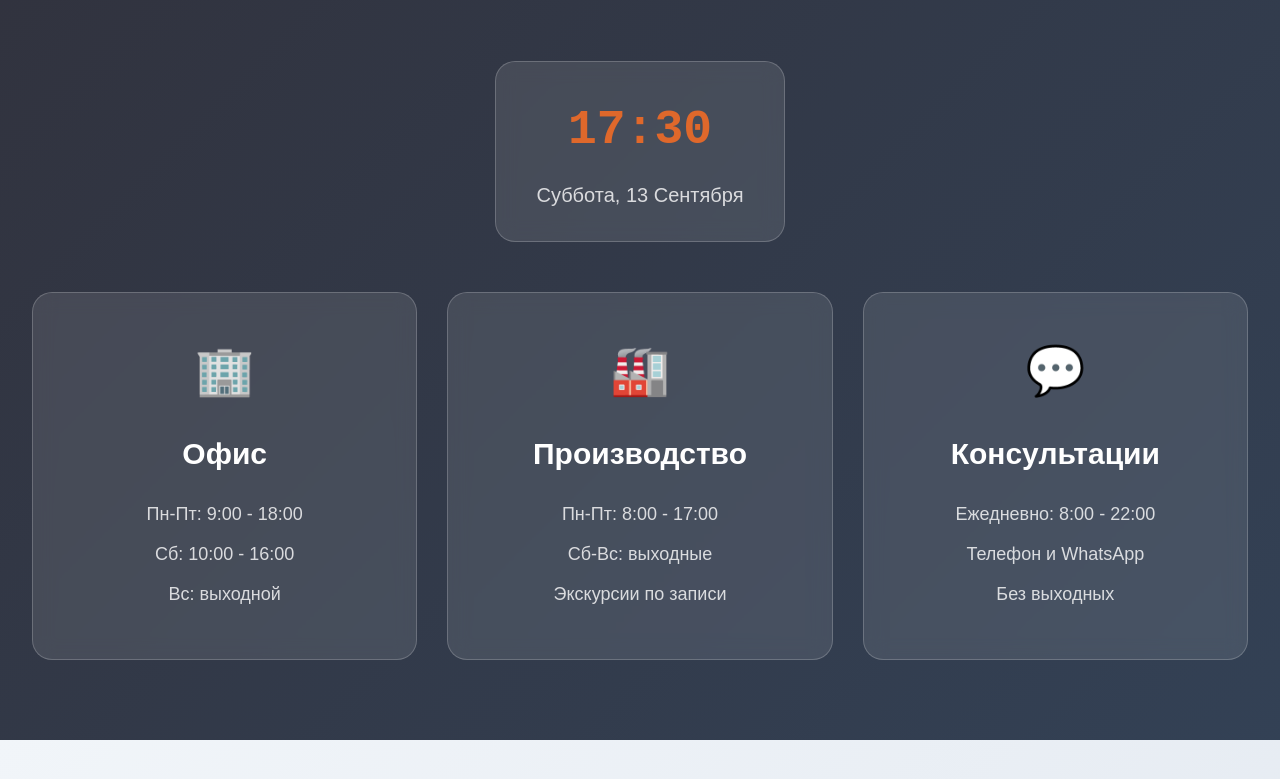
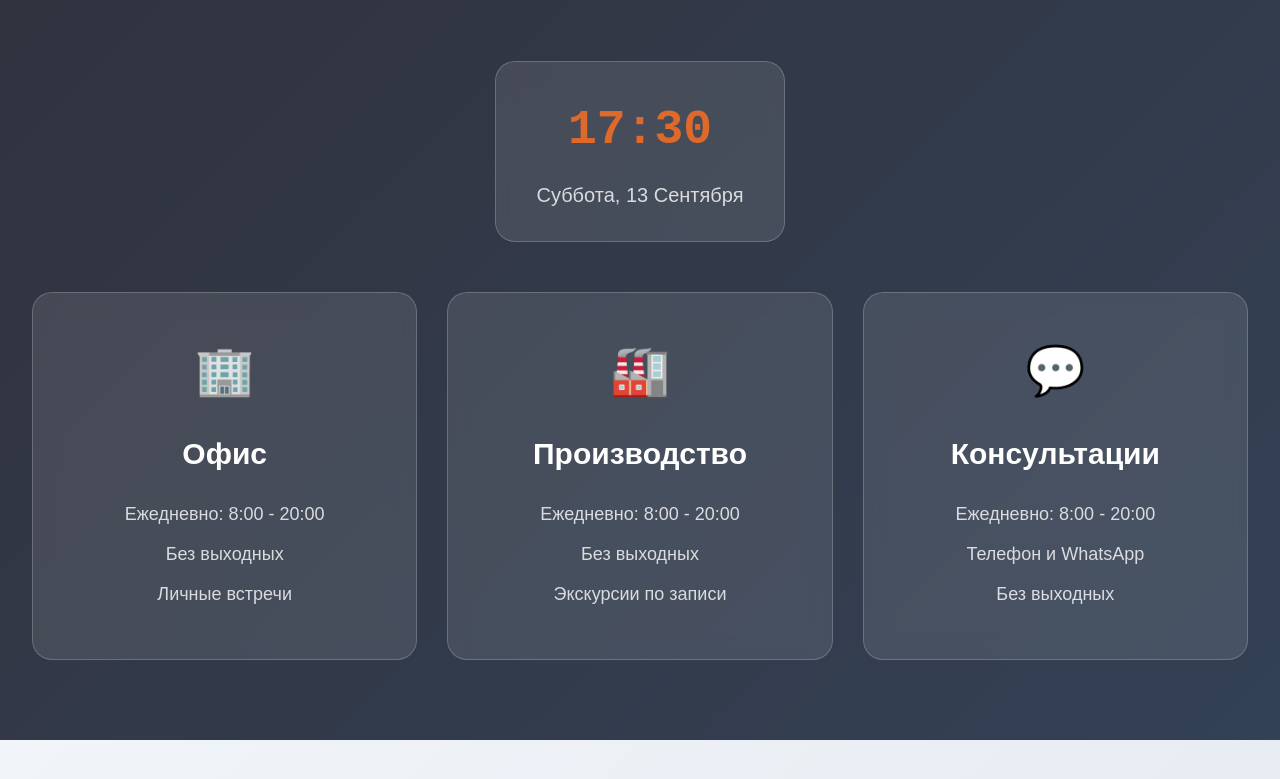
Before and after one commit to litvinenko88/Easy-House, a Next.js app: page /contacts in a window 1280 px wide. Shown: the part 1319-2098 px from the top of the page. Built offline with nearby package versions, Linux system fonts and the light colour scheme; no server answers.

Commit message:
Готова

```diff
--- a/src/components/ContactsPage/ContactHero/ContactHero.js
+++ b/src/components/ContactsPage/ContactHero/ContactHero.js
@@ -11,7 +11,7 @@ export default function ContactHero() {
       setCurrentTime(now);
       const hour = now.getHours();
       const day = now.getDay();
-      setIsOpen((day >= 1 && day <= 5 && hour >= 8 && hour < 20) || (day === 6 && hour >= 10 && hour < 16));
+      setIsOpen(hour >= 8 && hour < 20);
     };
 
     updateTime();
--- a/src/components/ContactsPage/WorkingHours/WorkingHours.js
+++ b/src/components/ContactsPage/WorkingHours/WorkingHours.js
@@ -6,17 +6,17 @@ const scheduleData = [
     icon: '🏢',
     title: 'Офис',
     schedule: [
-      'Пн-Пт: 9:00 - 18:00',
-      'Сб: 10:00 - 16:00',
-      'Вс: выходной'
+      'Ежедневно: 8:00 - 20:00',
+      'Без выходных',
+      'Личные встречи'
     ]
   },
   {
     icon: '🏭',
     title: 'Производство',
     schedule: [
-      'Пн-Пт: 8:00 - 17:00',
-      'Сб-Вс: выходные',
+      'Ежедневно: 8:00 - 20:00',
+      'Без выходных',
       'Экскурсии по записи'
     ]
   },
@@ -24,7 +24,7 @@ const scheduleData = [
     icon: '💬',
     title: 'Консультации',
     schedule: [
-      'Ежедневно: 8:00 - 22:00',
+      'Ежедневно: 8:00 - 20:00',
       'Телефон и WhatsApp',
       'Без выходных'
     ]
```
